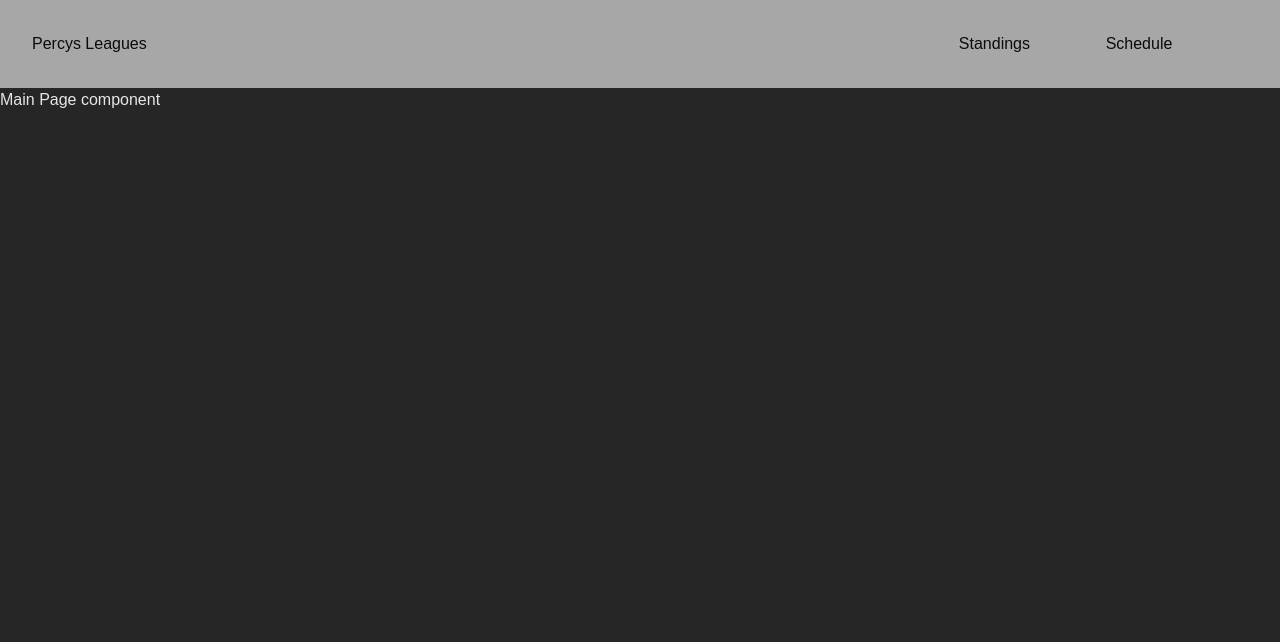
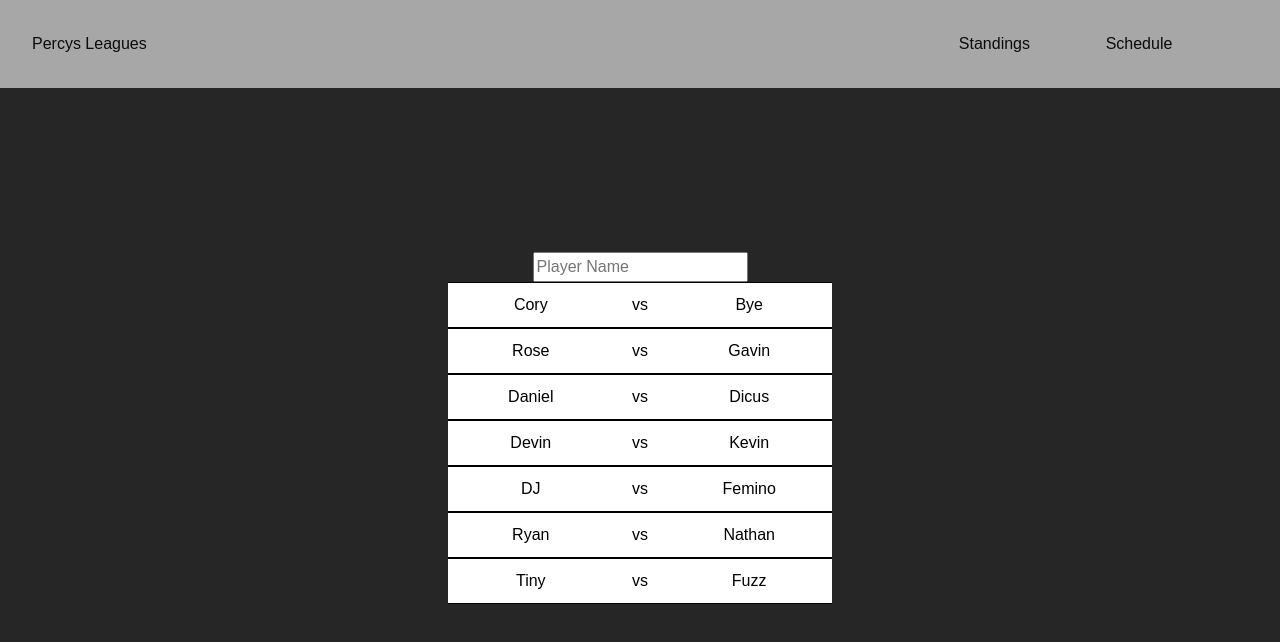
Before and after one commit to NathanWaddell121107/percys-league-app, a Next.js app: page / in a window 1280 px wide. Shown: the top 642 px of the page. Built offline with nearby package versions, Linux system fonts and the light colour scheme.

Commit message:
Initial logic for random player matching

```diff
--- a/presentation/components/main-page/index.tsx
+++ b/presentation/components/main-page/index.tsx
@@ -1,10 +1,24 @@
 import * as React from 'react';
+import randomPlayerPairings from '../util/random-player-pairings';
+import * as Styled from './main-page.styles';
 
 const MainPage: React.FC = () => {
+    const matchedPlayers = randomPlayerPairings();
     return (
-        <div>
-            Main Page component
-        </div>
+        <Styled.MainPageWrapper>
+            <div>
+                <input placeholder="Player Name" />
+            </div>
+            <div style={{ backgroundColor: '#fff', display: 'flex', flexDirection: 'column' }}>
+                {matchedPlayers.map((match) => {
+                    return (
+                        <div key={match.setId} style={{ color: '#000', borderTop: '1px solid black', borderBottom: '1px solid black', padding: '10px', display: 'flex', justifyContent: 'space-around', width: '30vw' }}>
+                            <span style={{ width: '40%', textAlign: 'center' }}>{match.player1}</span><span style={{ width: '20%', textAlign: 'center' }}>vs</span><span style={{ width: '40%', textAlign: 'center' }}>{match.player2}</span>
+                        </div>
+                    )
+                })}
+            </div>
+        </Styled.MainPageWrapper>
     )
 }
 
--- /dev/null
+++ b/presentation/components/main-page/main-page.styles.tsx
@@ -0,0 +1,10 @@
+import styled from 'styled-components';
+
+export const MainPageWrapper = styled.div`
+    width: 100%;
+    height: 85vh;
+    display: flex;
+    flex-direction: column;
+    justify-content: center;
+    align-items: center;
+`;
--- /dev/null
+++ b/presentation/components/util/random-player-pairings.ts
@@ -0,0 +1,60 @@
+import { PlayerList } from "../../types/player-list";
+
+const randomPlayerPairings = (): Array<{
+    player1: string | undefined;
+    player2: string | undefined;
+    setId: number;
+  }> => {
+
+    const playersList = [
+      'Devin',
+      'DJ',
+      'Tiny',
+      'Ryan',
+      'Cory',
+      'Daniel',
+      'Rose',
+      'Kevin',
+      'Fuzz',
+      'Dicus',
+      'Nathan',
+      'Femino',
+      'Gavin',
+    ];
+
+    const splitPlayersAndShuffle = (
+      playersList: string[],
+    ): { arr1: string[]; arr2: string[] } => {
+      const arr1 = playersList
+        .slice(0, playersList.length / 2)
+        .sort(() => 0.5 - Math.random());
+      const arr2 = playersList
+        .slice(playersList.length / 2)
+        .sort(() => 0.5 - Math.random());
+      return { arr1, arr2 };
+    };
+
+      const matchedPlayersList = [];
+      let setId = 1;
+
+      // If there is an uneven amount of players, we need to add a bye to the list
+      if (playersList.length % 2 !== 0) {
+        playersList.push('Bye');
+      }
+
+      // Split the list of players in half and shuffle them to make it random each time
+      const { arr1, arr2 } = splitPlayersAndShuffle(playersList);
+
+      while (arr1.length) {
+        matchedPlayersList.push({
+          player1: arr1.pop(),
+          player2: arr2.pop(),
+          setId: setId,
+        });
+        setId++;
+      }
+      console.log('matchedPlayersList: ', matchedPlayersList);
+      return matchedPlayersList;
+    };
+
+export default randomPlayerPairings;
--- /dev/null
+++ b/presentation/types/player-list.ts
@@ -0,0 +1,4 @@
+export interface PlayerList {
+    id: string;
+    name: string;
+}
```
